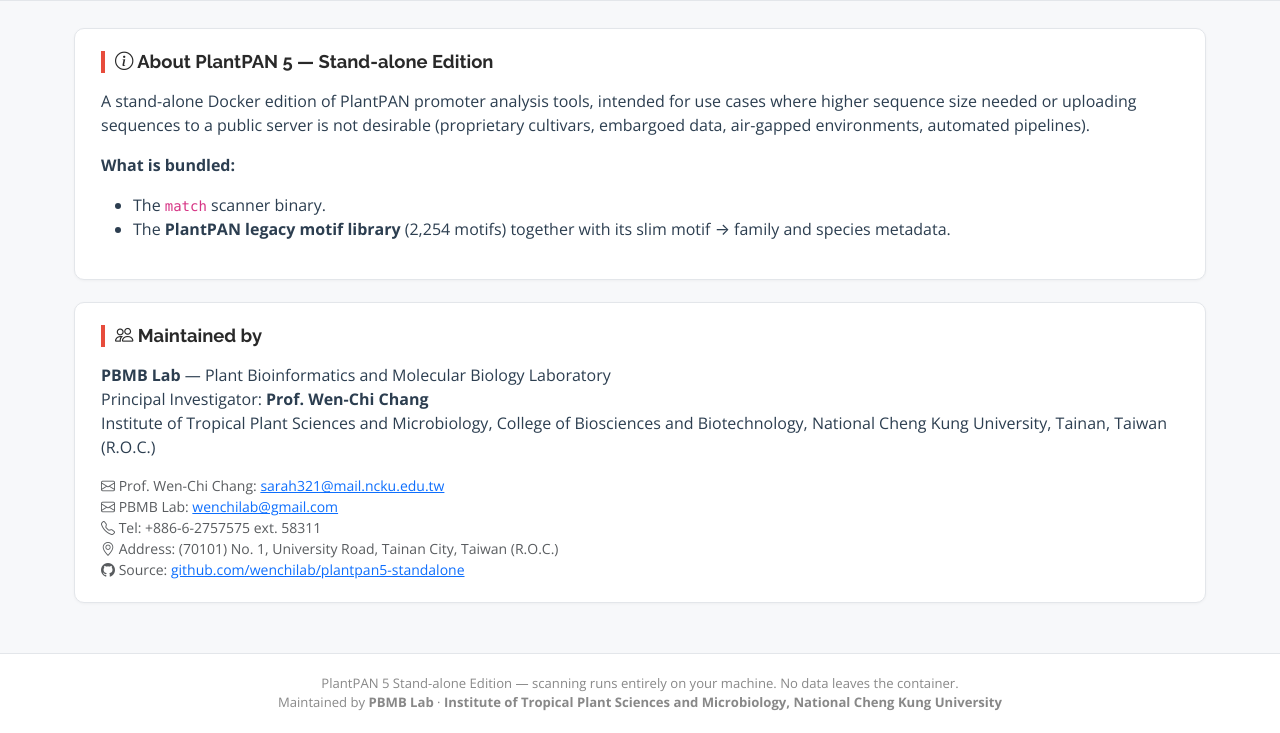
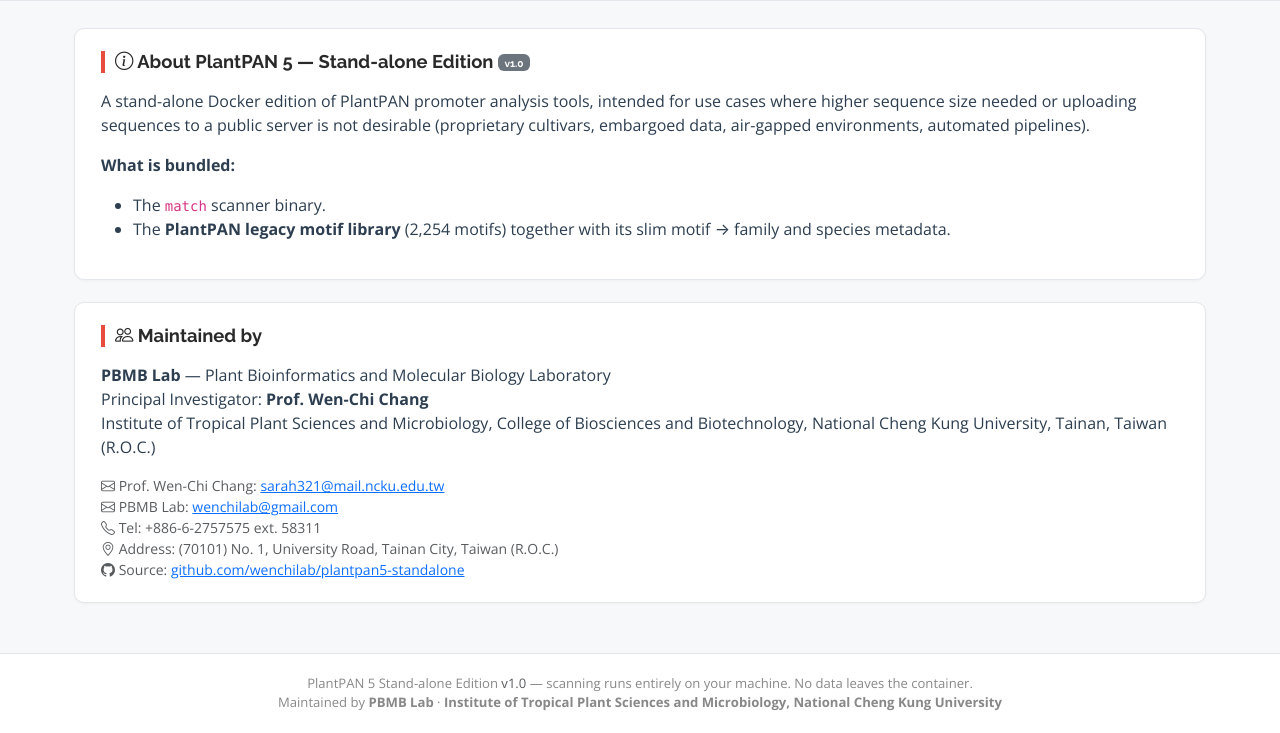
Before and after one commit to wenchilab/plantpan5-standalone, a PHP site: page /about.php in a window 1280 px wide. Shown: the part 145-878 px from the top of the page. Run offline with PHP 8.4, Linux system fonts and the light colour scheme.

Commit message:
Release v1.0: stamp version in UI, Dockerfile, packaging

```diff
--- a/app/about.php
+++ b/app/about.php
@@ -3,7 +3,8 @@ require __DIR__ . '/includes/layout.php';
 pp_header('About / Citation');
 ?>
 <div class="pp-card">
-  <h2><i class="bi bi-info-circle"></i> About PlantPAN 5 &mdash; Stand-alone Edition</h2>
+  <h2><i class="bi bi-info-circle"></i> About PlantPAN 5 &mdash; Stand-alone Edition
+    <span class="badge bg-secondary align-middle" style="font-size:.55em;">v<?= htmlspecialchars(PP_VERSION) ?></span></h2>
   <p>
     A stand-alone Docker edition of PlantPAN promoter analysis tools, intended
     for use cases where higher sequence size needed or uploading sequences to a public server is not desirable
--- a/app/includes/layout.php
+++ b/app/includes/layout.php
@@ -9,6 +9,10 @@
  * Loaded synchronously in head so inline IIFEs further down can use them
  * (matches how the live PlantPAN 5 result page loads them).
  */
+
+// Released version, stamped in the footer + About page.
+const PP_VERSION = '1.0';
+
 function pp_header(string $title = 'PlantPAN 5 — Stand-alone Edition', array $extras = []): void
 {
 ?>
@@ -200,7 +204,7 @@ function pp_footer(): void
 ?>
 </main>
 <footer class="pp-footer">
-  PlantPAN 5 Stand-alone Edition &mdash; scanning runs entirely on your machine. No data leaves the container.
+  PlantPAN 5 Stand-alone Edition <span class="text-muted">v<?= htmlspecialchars(PP_VERSION) ?></span> &mdash; scanning runs entirely on your machine. No data leaves the container.
   <br>
   <!-- Citation hidden until the companion publication is available.
   Citation: Yang C-W. <em>et al.</em> (2024) PlantPAN 5: an updated regulatory transcription factor database. <em>Nucleic Acids Research</em>.
```
Also changed, not shown: 2 other files.
